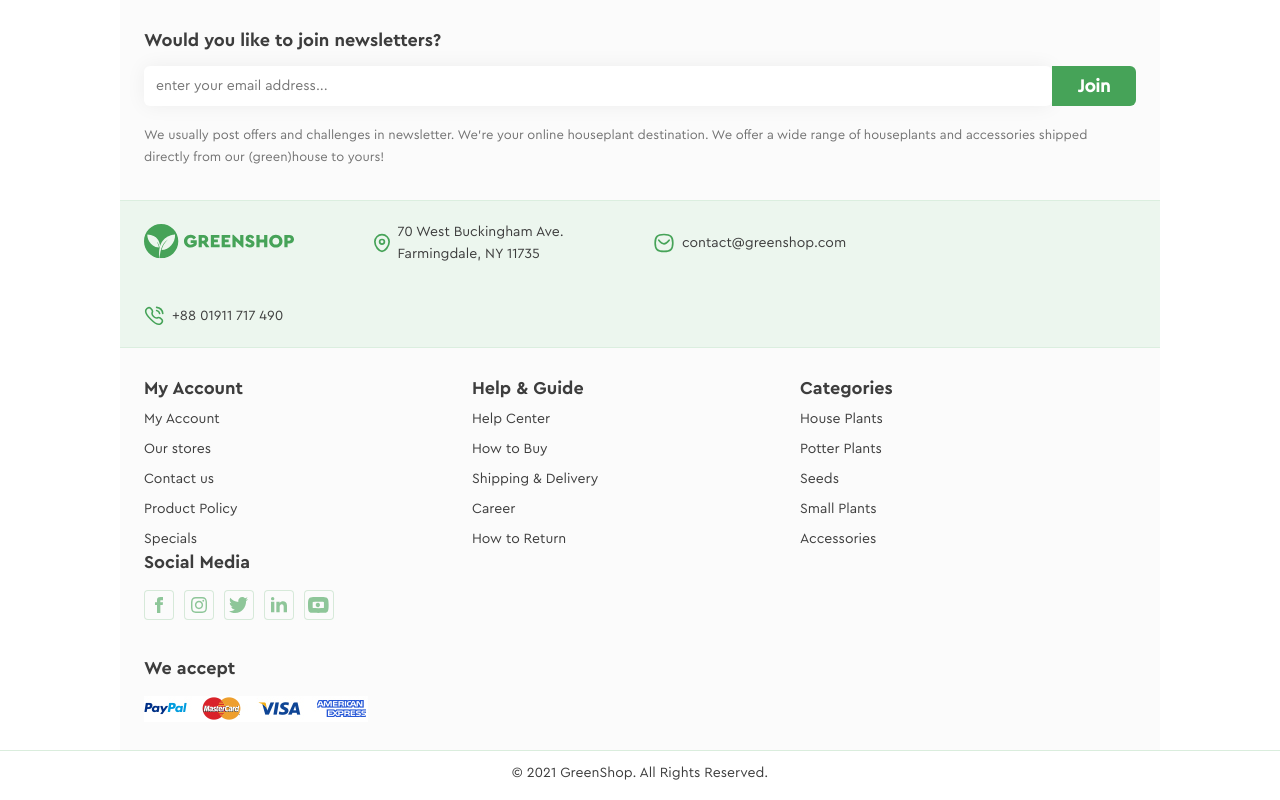
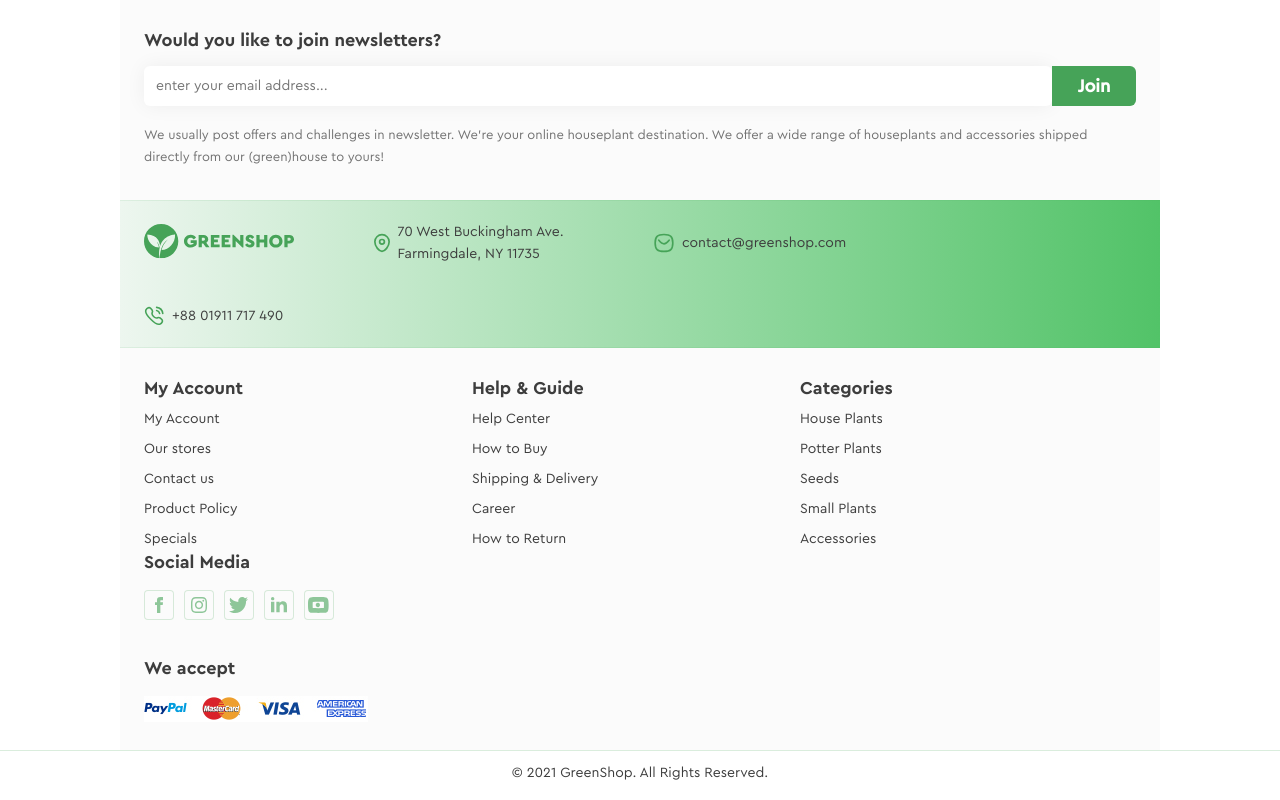
Before and after one commit to Julia288-svg/myhometask, a plain HTML site: page index.html in a window 1280 px wide. Shown: the part 5256-6056 px from the top of the page. Drawn offline with Linux system fonts and the light colour scheme; files whose address does not match are found by name.

```diff
--- a/style/style.css
+++ b/style/style.css
@@ -812,7 +812,7 @@
 
 .footer-contacts {
     min-height: 88px;
-    background: rgba(70, 163, 88, 0.10);
+    background: linear-gradient(90deg, #EDF6EF 0%, #52C368 100%);
     border-style: solid;
     border-width: 1px 0;
     border-color: rgba(70, 163, 88, 0.10);
```
